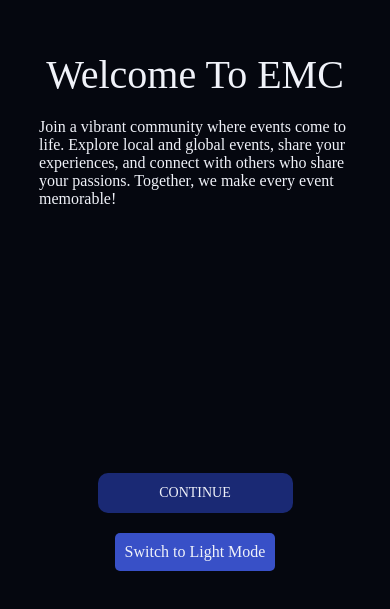
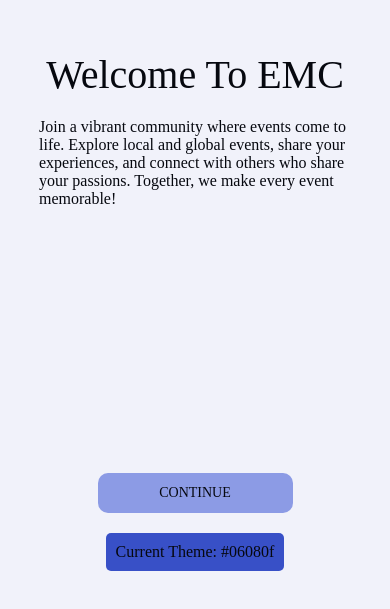
Before and after one commit to choowx2002/eventCommunityApp, a React Native app: screen /welcome in a window 390 px wide. Shown: the part 111-720 px from the top of the page. Built offline with nearby package versions, Linux system fonts and the light colour scheme.

Commit message:
add color themes

```diff
--- a/App.tsx
+++ b/App.jsx
@@ -1,25 +1,17 @@
-/**
- * Sample React Native App
- * https://github.com/facebook/react-native
- *
- * @format
- */
-
 import React, {useEffect, useState} from 'react';
 import {
   NavigationContainer,
-  useNavigation,
 } from '@react-navigation/native';
-import {createBottomTabNavigator} from '@react-navigation/bottom-tabs';
 import {createStackNavigator} from '@react-navigation/stack';
 import WelcomeScreen from './src/screens/WelcomeScreen';
 import TabNavigationComponent from './src/navigator/TabNavigationComponent';
 import {getData, setValue} from './src/utils/StorageHelper';
+import { ThemeProvider } from './src/utils/ThemesChecker';
 
 const Stack = createStackNavigator();
 
 const App = () => {
-  const [isFirstTime, setIsFirstTime] = useState<boolean | null>(null);
+  const [isFirstTime, setIsFirstTime] = useState(null);
 
   useEffect(() => {
     const checkFirstTime = async () => {
@@ -40,6 +32,7 @@ const App = () => {
   }
 
   return (
+    <ThemeProvider>
       <NavigationContainer>
         <Stack.Navigator
           screenOptions={{headerShown: false}}
@@ -48,6 +41,7 @@ const App = () => {
           <Stack.Screen name="main" component={TabNavigationComponent} />
         </Stack.Navigator>
       </NavigationContainer>
+    </ThemeProvider>
   );
 };
 export default App;
--- /dev/null
+++ b/src/components/CustomHeader.jsx
@@ -0,0 +1,27 @@
+import React from 'react';
+import { View, Text, StyleSheet } from 'react-native';
+import CustomText from './CustomText';
+import fontSizes from '../types/fontSize';
+
+const CustomHeader = ({ title }) => {
+  return (
+    <View style={styles.headerContainer}>
+      <CustomText style={styles.headerTitle} weight="bold">{title}</CustomText>
+    </View>
+  );
+};
+
+const styles = StyleSheet.create({
+  headerContainer: {
+    flexDirection: 'row',
+    alignItems: 'center',
+    padding: 10,
+    backgroundColor: '#f8f8f8',
+  },
+  headerTitle: {
+
+    fontSize: fontSizes.header,
+  },
+});
+
+export default CustomHeader;
--- a/src/components/CustomText.jsx
+++ b/src/components/CustomText.jsx
@@ -1,5 +1,5 @@
 import React from 'react';
-import { Text, StyleSheet } from 'react-native';
+import { Text } from 'react-native';
 import {getFontFamily} from '../types/customFonts'
 
 const CustomText = ({ children, weight, style, ...props }) => {
--- a/src/navigator/TabNavigationComponent.jsx
+++ b/src/navigator/TabNavigationComponent.jsx
@@ -1,83 +1,70 @@
-/**
- * Sample React Native App
- * https://github.com/facebook/react-native
- *
- * @format
- */
-
 import React from 'react';
-import {
-  SafeAreaView,
-  ScrollView,
-  StatusBar,
-  StyleSheet,
-  Text,
-  TouchableOpacity,
-  useColorScheme,
-  View,
-} from 'react-native';
-import {
-  DrawerActions,
-  NavigationContainer,
-  useNavigation,
-} from '@react-navigation/native';
 import {createBottomTabNavigator} from '@react-navigation/bottom-tabs';
 import Ionicons from 'react-native-vector-icons/Ionicons';
 import HomeScreen from '../screens/HomeScreen';
+import CustomHeader from '../components/CustomHeader';
+import { useTheme } from '../utils/ThemesChecker';
 
 const Tab = createBottomTabNavigator();
 
 const App = () => {
+  const { theme } = useTheme();
+  //list out the things in bottom tab
+  const menuItems = [
+    {
+      screenName: 'Home',
+      iconName: 'home',
+      component: HomeScreen,
+      headerName: 'Home',
+    },
+    {
+      screenName: 'Events',
+      iconName: 'planet',
+      component: HomeScreen,
+      headerName: 'Events',
+    },
+    {
+      screenName: 'Notifications',
+      iconName: 'notifications',
+      component: HomeScreen,
+      headerName: 'Notifications',
+    },
+    {
+      screenName: 'Profile',
+      iconName: 'person',
+      component: HomeScreen,
+      headerName: 'Profile',
+    },
+  ];
+
   return (
     <Tab.Navigator
       initialRouteName="Home"
       screenOptions={{
         tabBarStyle: {
           position: 'absolute',
-          backgroundColor: '#f6f6f6',
+          backgroundColor: theme.background,
           elevation: 0,
         },
+        header: ({ route }) => {
+          const item = menuItems.find(menu => menu.screenName === route.name);
+          return <CustomHeader title={item.headerName} />;
+        },
       }}>
+      {menuItems.map((item, index) => (
         <Tab.Screen
-        name="Home"
-        component={HomeScreen}
+          key={index}
+          name={item.screenName}
+          component={item.component}
           options={{
             tabBarShowLabel: false,
+            tabBarActiveTintColor: theme.primary,
             tabBarIcon: ({color}) => (
-            <Ionicons name="home" color={color} size={26} />
+              <Ionicons name={item.iconName} color={color} size={26} />
             ),
           }}
         />
-      <Tab.Screen
-        name="Events"
-        component={HomeScreen}
-        options={{
-          tabBarShowLabel: false,
-          tabBarIcon: ({color}) => (
-            <Ionicons name="planet" color={color} size={26} />
-          ),
-        }}
-      />
-      <Tab.Screen
-        name="Notifications"
-        component={HomeScreen}
-        options={{
-          tabBarShowLabel: false,
-          tabBarIcon: ({color}) => (
-            <Ionicons name="notifications" color={color} size={26} />
-          ),
-        }}
-      />
-      <Tab.Screen
-        name="Profile"
-        component={HomeScreen}
-        options={{
-          tabBarShowLabel: false,
-          tabBarIcon: ({color}) => (
-            <Ionicons name="person" color={color} size={26} />
-          ),
-        }}
-      />
+      ))}
     </Tab.Navigator>
   );
 };
--- a/src/screens/WelcomeScreen.jsx
+++ b/src/screens/WelcomeScreen.jsx
@@ -1,37 +1,27 @@
-import React, { useState } from 'react';
-import { Pressable, StyleSheet, Text, View } from 'react-native';
+import React from 'react';
+import { Pressable, StyleSheet, View } from 'react-native';
 import CustomText from '../components/CustomText';
-import colors from '../types/colors';
 import fontSizes from '../types/fontSize';
+import { useTheme } from '../utils/ThemesChecker';
 
 const WelcomeScreen = ({ navigation }) => {
-  // Initialize state to manage the theme
-  const [isDarkMode, setIsDarkMode] = useState(true);
-
-  // Toggle theme function
-  const toggleTheme = () => {
-    setIsDarkMode(prevMode => !prevMode);
-  };
-
-  // Determine current theme colors
-  const currentColors = colors[isDarkMode ? 'dark' : 'light'];
-
+  const { theme, toggleTheme } = useTheme();
   return (
     <View
       style={[
         styles.Container,
-        { backgroundColor: currentColors.background }
+        { backgroundColor: theme.background }
       ]}
     >
       <View style={{ verticalAlign: 'middle', height: '50%', marginHorizontal: '10%' }}>
         <CustomText
-          style={[styles.Title, { color: currentColors.text }]}
+          style={[styles.Title, { color: theme.text }]}
           weight="semiBoldItalic"
         >
           Welcome To EMC
         </CustomText>
         <CustomText
-          style={[styles.Descriptions, { color: currentColors.text }]}
+          style={[styles.Descriptions, { color: theme.text }]}
         >
           Join a vibrant community where events come to life. Explore local and
           global events, share your experiences, and connect with others who
@@ -40,26 +30,25 @@ const WelcomeScreen = ({ navigation }) => {
       </View>
 
       <Pressable
-        style={[styles.Button, { backgroundColor: currentColors.secondary }]}
-        onPress={() => navigation.replace('main', { screen: 'Profile' })}
+        style={[styles.Button, { backgroundColor: theme.secondary }]}
+        onPress={() => navigation.replace('main', { screen: 'Home' })}
       >
         <CustomText
-          style={[styles.ButtonText, { color: currentColors.text }]}
+          style={[styles.ButtonText, { color: theme.text }]}
           weight="bold"
         >
           CONTINUE
         </CustomText>
       </Pressable>
 
-      {/* Toggle Theme Button */}
       <Pressable
-        style={[styles.ToggleButton, { backgroundColor: currentColors.primary }]}
+        style={[styles.ToggleButton, { backgroundColor: theme.primary }]}
         onPress={toggleTheme}
       >
         <CustomText
-          style={[styles.ToggleButtonText, { color: currentColors.text }]}
+          style={[styles.ToggleButtonText, { color: theme.text }]}
         >
-          {isDarkMode ? 'Switch to Light Mode' : 'Switch to Dark Mode'}
+          Current Theme: {theme.text}
         </CustomText>
       </Pressable>
     </View>
--- a/src/types/colors.js
+++ b/src/types/colors.js
@@ -1,5 +1,6 @@
 const colors = {
   light: {
+    isDarkMode: false,
     text: '#06080f',
     background: '#f1f2fa',
     primary: '#3850c7',
@@ -7,6 +8,7 @@ const colors = {
     accent: '#6479e5',
   },
   dark: {
+    isDarkMode: true,
     text: '#f0f2f9',
     background: '#05070f',
     primary: '#3850c7',
--- /dev/null
+++ b/src/utils/StorageHelper.js
@@ -0,0 +1,30 @@
+import AsyncStorage from '@react-native-async-storage/async-storage';
+
+/**
+ * Use to get data from AsyncStorage
+ * @param {string} key - The key for the value to retrieve
+ * @return {Promise<string|null>} - The value if key exists or null otherwise
+ */
+export const getData = async (key) => {
+  try {
+    const value = await AsyncStorage.getItem(key);
+    console.log(value);
+    return value !== null ? JSON.parse(value) : null;
+  } catch (e) {
+    console.error(e);
+  }
+};
+
+/**
+ * Use to set data into AsyncStorage
+ * @param {string} key - The key under which to store the value
+ * @param {any} value - The value to store
+ */
+export const setValue = async (key, value) => {
+  try {
+    const jsonValue = JSON.stringify(value);
+    await AsyncStorage.setItem(key, jsonValue);
+  } catch (e) {
+    console.error(e);
+  }
+};
--- a/src/utils/StorageHelper.ts
+++ /dev/null
@@ -1,28 +0,0 @@
-import AsyncStorage from '@react-native-async-storage/async-storage';
-
-/**use to get data from async storage
- * @param key string
- * @return string value if key exists or null otherwise.
- */
-export const getData = async (key: string) => {
-  try {
-    const value = await AsyncStorage.getItem(key);
-    console.log(value)
-    return value !== null ? JSON.parse(value) : null;
-  } catch (e) {
-    console.error(e);
-  }
-};
-
-/**use to set data into async storage
- * @param key string
- * @param value any
- */
-export const setValue = async (key: string, value: any) => {
-  try {
-    const jsonValue = JSON.stringify(value);
-    await AsyncStorage.setItem(key, jsonValue);
-  } catch (e) {
-    console.error(e);
-  }
-};
--- /dev/null
+++ b/src/utils/ThemesChecker.js
@@ -0,0 +1,27 @@
+import React, { createContext, useState, useContext, useEffect } from 'react';
+import { Appearance } from 'react-native';
+import colors from '../types/colors';
+
+const ThemeContext = createContext({
+  theme: colors.light,
+  toggleTheme: () => {},
+});
+
+export const ThemeProvider = ({ children }) => {
+  const initialTheme = Appearance.getColorScheme() === 'dark' ? colors.dark : colors.light;
+  const [theme, setTheme] = useState(initialTheme);
+
+  const toggleTheme = () => {
+    setTheme(prevTheme =>
+      prevTheme === colors.light ? colors.dark : colors.light
+    );
+  };
+
+  return (
+    <ThemeContext.Provider value={{ theme, toggleTheme }}>
+      {children}
+    </ThemeContext.Provider>
+  );
+};
+
+export const useTheme = () => useContext(ThemeContext);
```
Also changed, not shown: 2 other files (tests, documents, lock files or other folders). Lines whose indentation alone changed are shown as unchanged.
